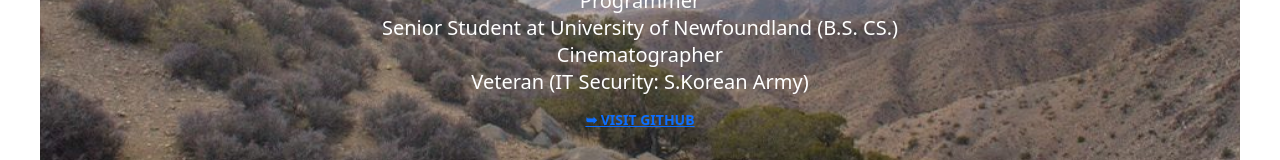
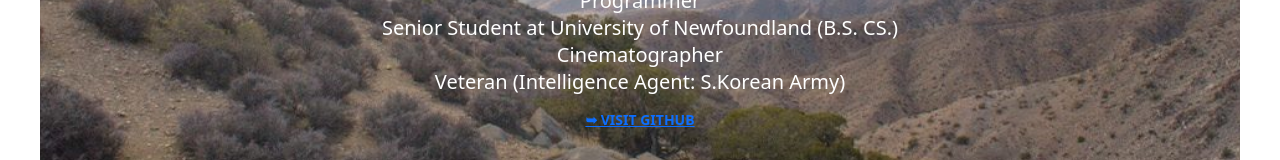
Before and after one commit to Daniel202115911/web-page, a plain HTML site: page index.html in a window 1280 px wide. Shown: the part 507-667 px from the top of the page. Drawn offline with nearby package versions, Linux system fonts and the light colour scheme.

Commit message:
IT -> Intelligence

```diff
--- a/index.html
+++ b/index.html
@@ -36,7 +36,7 @@
           <h2 class="lead"> Programmer</h2>
           <h2 class="lead"> Senior Student at University of Newfoundland (B.S. CS.)</h2>
           <h2 class="lead"> Cinematographer</h2>
-          <h2 class="lead"> Veteran (IT Security: S.Korean Army)</h2>
+          <h2 class="lead"> Veteran (Intelligence Agent: S.Korean Army)</h2>
           <a href="https://github.com/Daniel-GIT-CONTRIBUTE">
               <h2 class="go-to"> ➥ VISIT GITHUB  </h2>
           </a>
```
